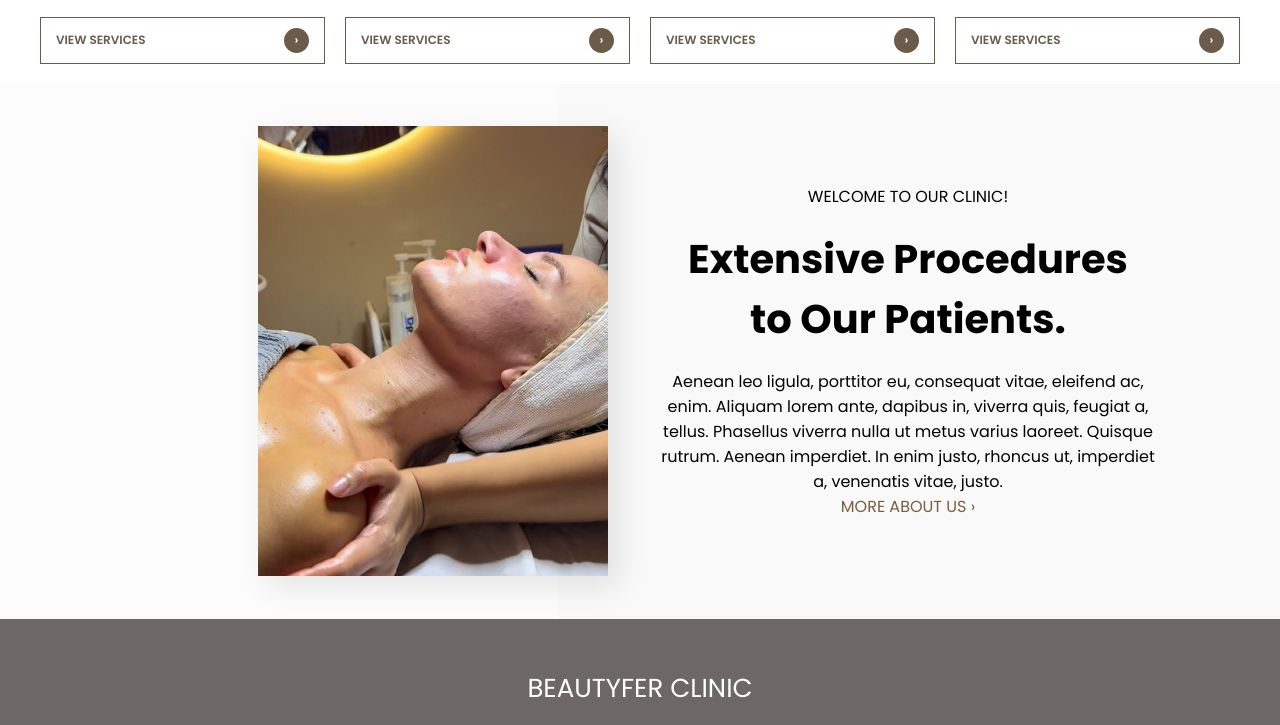
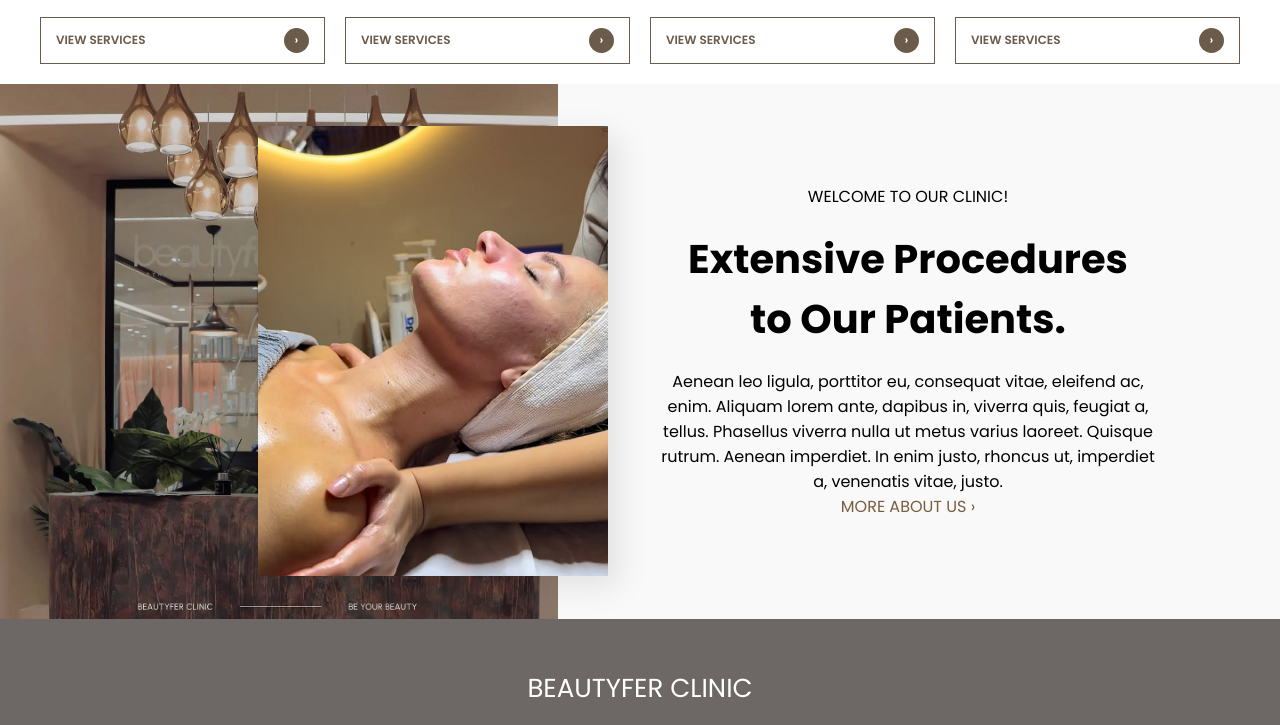
Before and after one commit to albi2005-bot/Beautyfeir, a plain HTML site: page index.html in a window 1280 px wide. Shown: the part 1707-2432 px from the top of the page. Drawn offline with Linux system fonts and the light colour scheme; files whose address does not match are found by name; a web font is replaced by a local one.

Commit message:
Update style.css

```diff
--- a/style.css
+++ b/style.css
@@ -393,7 +393,7 @@ header .navbar {
     position: absolute;
     width: 100%;
     height: 100%;
-    background: url('/img/beautyfer-clinic.jpg') center/cover no-repeat;
+    background: url('beautyfer-clinic.jpg') center/cover no-repeat;
 
 }
 
@@ -709,4 +709,5 @@ footer {
         flex-direction: column;
         gap: 30px;
     }
+
 }
```
